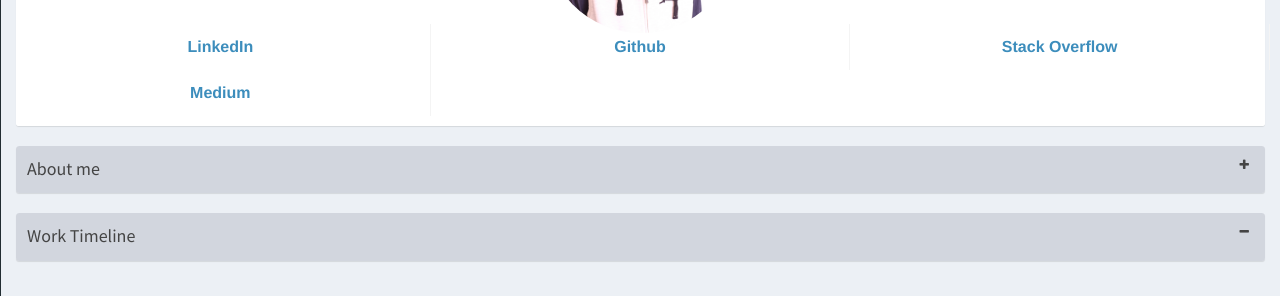
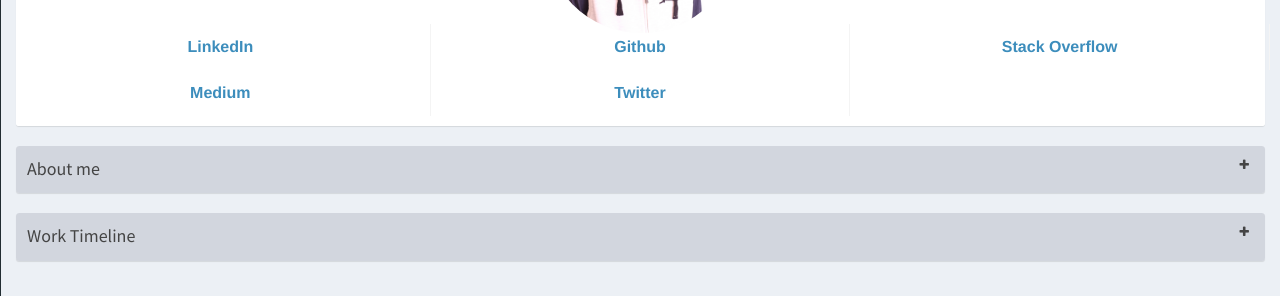
Before and after one commit to booleanhunter/portfolio, a plain HTML site: page index.html in a window 1280 px wide. Shown: the part 413-711 px from the top of the page. Drawn offline with nearby package versions, Linux system fonts and the light colour scheme.

Commit message:
Adding twitter link

```diff
--- a/index.html
+++ b/index.html
@@ -75,6 +75,9 @@
                                             <div class="col-sm-4 border-right" data-reactid=".0.1.1.0.0.0.1.0.$3">
                                                 <div class="description-block" data-reactid=".0.1.1.0.0.0.1.0.$3.0"><a href="https://medium.com/@booleanhunter" target="_blank" class="description-header" data-reactid=".0.1.1.0.0.0.1.0.$3.0.0">Medium</a><span class="description-text" data-reactid=".0.1.1.0.0.0.1.0.$3.0.1"></span></div>
                                             </div>
+                                            <div class="col-sm-4 border-right" data-reactid=".0.1.1.0.0.0.1.0.$3">
+                                                <div class="description-block" data-reactid=".0.1.1.0.0.0.1.0.$3.0"><a href="https://twitter.com/booleanhunter" target="_blank" class="description-header" data-reactid=".0.1.1.0.0.0.1.0.$3.0.0">Twitter</a><span class="description-text" data-reactid=".0.1.1.0.0.0.1.0.$3.0.1"></span></div>
+                                            </div>
                                         </div>
                                     </div>
                                 </div>
@@ -103,7 +106,7 @@
                                 <div class="box box-default  box-solid collapsed-box" data-reactid=".0.1.1.2.0.0">
                                     <div class="box-header with-border" data-reactid=".0.1.1.2.0.0.0">
                                         <h3 class="box-title" data-reactid=".0.1.1.2.0.0.0.0">Work Timeline</h3>
-                                        <div class="box-tools pull-right" data-reactid=".0.1.1.2.0.0.0.1"><button class="btn btn-box-tool" data-reactid=".0.1.1.2.0.0.0.1.0" onclick="toggleCollapse(event)"><i class="fa fa-minus" data-reactid=".0.1.1.2.0.0.0.1.0.0"></i></button></div>
+                                        <div class="box-tools pull-right" data-reactid=".0.1.1.2.0.0.0.1"><button class="btn btn-box-tool" data-reactid=".0.1.1.2.0.0.0.1.0" onclick="toggleCollapse(event)"><i class="fa fa-plus" data-reactid=".0.1.1.2.0.0.0.1.0.0"></i></button></div>
                                     </div>
                                     <div class="box-body" data-reactid=".0.1.1.2.0.0.1"><span data-reactid=".0.1.1.2.0.0.1.0"></span>
                                         <div class="col-md-12" data-reactid=".0.1.1.2.0.0.1.1">
```
